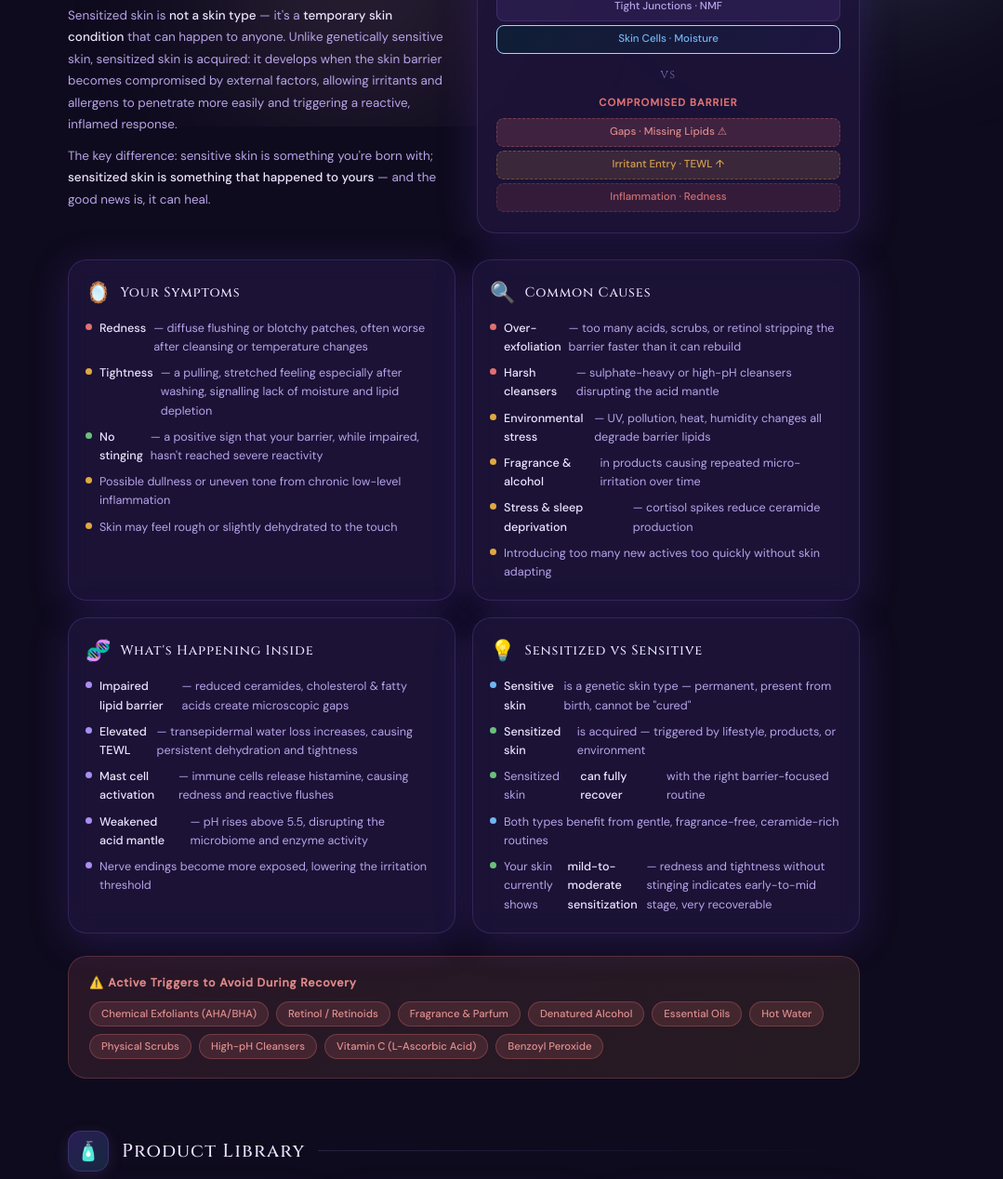
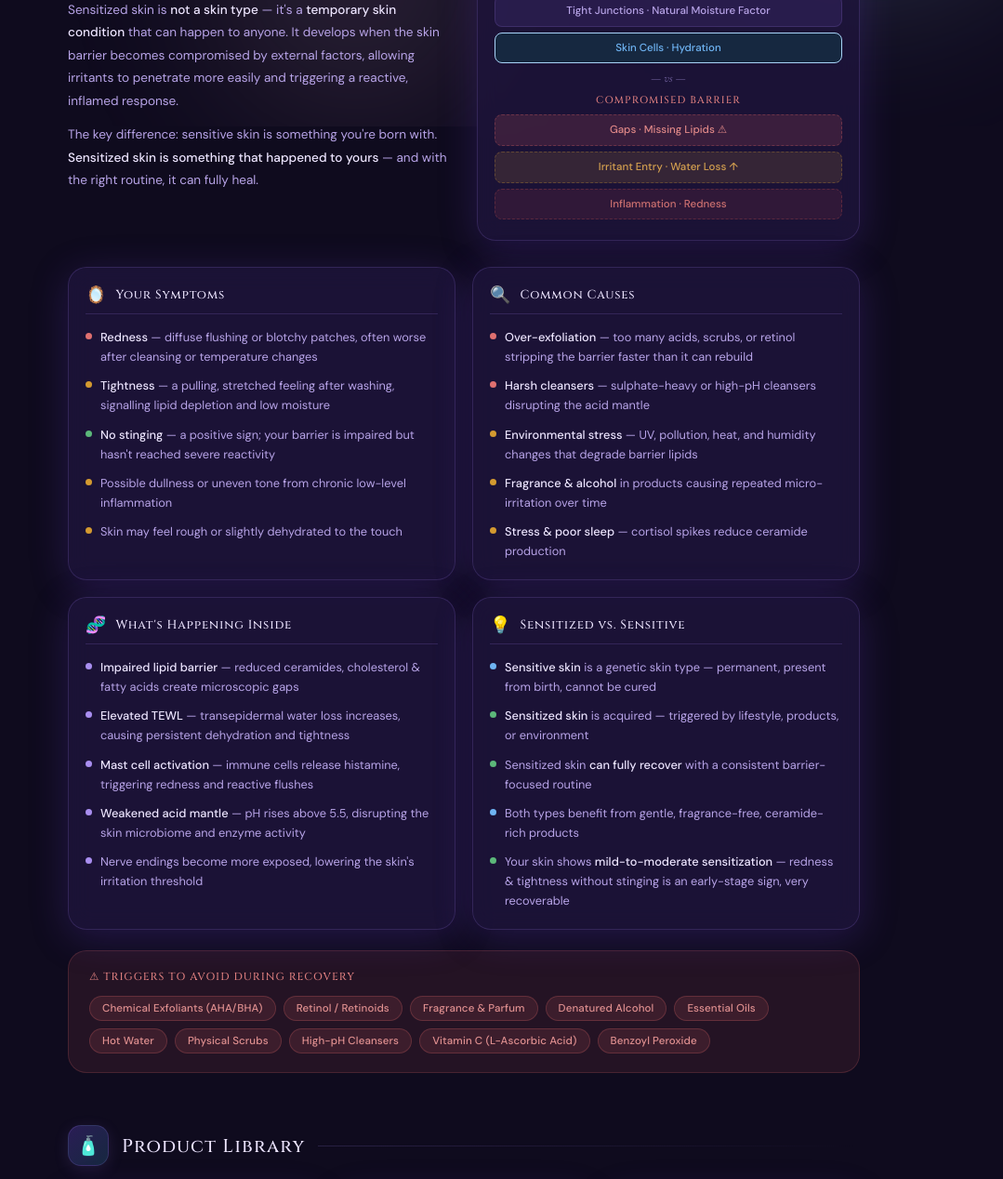
Before and after one commit to vellystar/sensitized-skin-routine, a plain HTML site: page index.html in a window 1280 px wide. Shown: the part 664-1932 px from the top of the page at 93% size, without its empty margins (201-1280 px from the left). Drawn offline with nearby package versions, Linux system fonts and the light colour scheme.

Commit message:
Update index.html

```diff
--- a/index.html
+++ b/index.html
@@ -418,134 +418,146 @@
   .tip-card .tip-icon { font-size: 26px; margin-bottom: 8px; display: block; }
   .tip-card p { font-size: 0.78rem; line-height: 1.55; color: var(--text-secondary); }
 
-  /* ── SKIN CONDITION EXPLAINER ───────────────────────────── */
-  .skin-explainer-hero {
+  /* ── UNDERSTANDING YOUR SKIN ────────────────────────────── */
+
+  /* Intro two-column block */
+  .skin-intro {
     display: grid;
     grid-template-columns: 1fr 1fr;
     gap: 28px;
-    align-items: center;
     margin-bottom: 28px;
-    animation: fadeSlideUp 0.8s ease both;
-  }
-  .skin-explainer-eyebrow {
-    font-size: 0.7rem; font-weight: 700; letter-spacing: 0.14em;
-    text-transform: uppercase; color: var(--gold);
-    margin-bottom: 8px;
-  }
-  .skin-explainer-title {
-    font-family: 'Cinzel', serif; font-size: 1.8rem; font-weight: 500;
-    letter-spacing: 0.05em;
+    align-items: start;
+  }
+
+  .skin-eyebrow {
+    font-size: 0.7rem; font-weight: 600; letter-spacing: 0.16em;
+    text-transform: uppercase; color: var(--gold); margin-bottom: 8px;
+  }
+  .skin-title {
+    font-family: 'Cinzel', serif; font-size: 1.9rem; font-weight: 500;
+    letter-spacing: 0.04em; line-height: 1.2; margin-bottom: 16px;
     background: linear-gradient(135deg, var(--accent), var(--accent2));
     -webkit-background-clip: text; -webkit-text-fill-color: transparent; background-clip: text;
-    margin-bottom: 14px; line-height: 1.2;
-  }
-  .skin-explainer-desc {
-    font-size: 0.84rem; line-height: 1.75; color: var(--text-secondary);
-    margin-bottom: 10px;
-  }
-  .skin-explainer-desc strong { color: var(--text-primary); font-weight: 500; }
-  .skin-explainer-desc:last-child { margin-bottom: 0; }
+  }
+  .skin-intro-text p {
+    font-size: 0.85rem; line-height: 1.8; color: var(--text-secondary);
+    margin-bottom: 12px;
+  }
+  .skin-intro-text p:last-child { margin-bottom: 0; }
+  .skin-intro-text strong { color: var(--text-primary); font-weight: 500; }
 
   /* Barrier diagram */
-  .skin-explainer-visual {
+  .skin-diagram {
     background: var(--surface); border: 1px solid var(--border);
-    border-radius: var(--radius); padding: 22px 20px;
+    border-radius: var(--radius); padding: 22px 18px;
     backdrop-filter: blur(12px); box-shadow: var(--shadow);
-  }
-  .barrier-diagram { display: flex; flex-direction: column; gap: 10px; }
-  .barrier-label-top {
-    font-size: 0.7rem; font-weight: 700; letter-spacing: 0.1em; text-transform: uppercase;
-    color: var(--accent); text-align: center;
-  }
-  .barrier-label-top.damaged { color: #e07070; }
-  .barrier-layers { display: flex; flex-direction: column; gap: 4px; }
-  .barrier-layer {
-    padding: 7px 12px; border-radius: 8px; font-size: 0.72rem;
-    font-weight: 500; text-align: center; line-height: 1.3;
-  }
-  .l1 { background: linear-gradient(135deg, var(--lavender-200), var(--sky-200)); color: var(--accent); border: 1px solid var(--lavender-300); }
+    display: flex; flex-direction: column; gap: 6px;
+  }
+  .diagram-label {
+    font-family: 'Cinzel', serif; font-size: 0.68rem; font-weight: 500;
+    letter-spacing: 0.1em; text-transform: uppercase;
+    color: var(--accent); text-align: center; margin-bottom: 2px;
+  }
+  .diagram-label.damaged { color: #c06060; }
+  [data-theme="dark"] .diagram-label.damaged { color: #e08080; }
+  .diagram-row {
+    padding: 8px 12px; border-radius: 8px; font-size: 0.72rem;
+    font-weight: 500; text-align: center; line-height: 1.35;
+  }
+  .l1 { background: var(--lavender-200); color: var(--accent); border: 1px solid var(--lavender-300); }
   .l2 { background: var(--surface2); color: var(--text-secondary); border: 1px solid var(--border); }
-  .l3 { background: linear-gradient(135deg, var(--sky-100), var(--lavender-100)); color: var(--accent2); border: 1px solid var(--sky-300); }
-  .d1 { background: rgba(224,112,112,0.12); color: #c05050; border: 1px dashed rgba(224,112,112,0.4); }
-  .d2 { background: rgba(240,170,80,0.12); color: #b07030; border: 1px dashed rgba(240,170,80,0.4); }
-  .d3 { background: rgba(200,90,90,0.10); color: #a04040; border: 1px dashed rgba(200,90,90,0.35); }
-  [data-theme="dark"] .d1 { background: rgba(224,112,112,0.18); color: #e08888; border-color: rgba(224,112,112,0.35); }
-  [data-theme="dark"] .d2 { background: rgba(240,170,80,0.15); color: #d4a050; border-color: rgba(240,170,80,0.3); }
-  [data-theme="dark"] .d3 { background: rgba(200,90,90,0.15); color: #cc7070; border-color: rgba(200,90,90,0.3); }
-  .barrier-vs {
-    text-align: center; font-family: 'Cinzel', serif; font-size: 0.8rem;
-    color: var(--text-muted); letter-spacing: 0.1em; padding: 4px 0;
-  }
-
-  /* Info cards grid */
-  .skin-info-grid {
+  .l3 { background: var(--sky-200); color: var(--accent2); border: 1px solid var(--sky-300); }
+  .d1 { background: rgba(200,80,80,0.10); color: #b04040; border: 1px dashed rgba(200,80,80,0.3); }
+  .d2 { background: rgba(210,140,40,0.10); color: #906020; border: 1px dashed rgba(210,140,40,0.3); }
+  .d3 { background: rgba(180,60,60,0.08); color: #983838; border: 1px dashed rgba(180,60,60,0.25); }
+  [data-theme="dark"] .d1 { background: rgba(220,100,100,0.16); color: #e08888; border-color: rgba(220,100,100,0.3); }
+  [data-theme="dark"] .d2 { background: rgba(220,160,60,0.14); color: #d4a050; border-color: rgba(220,160,60,0.28); }
+  [data-theme="dark"] .d3 { background: rgba(200,80,80,0.13); color: #cc7070; border-color: rgba(200,80,80,0.28); }
+  .diagram-vs {
+    font-family: 'Cormorant Garamond', serif; font-style: italic;
+    font-size: 0.82rem; color: var(--text-muted); text-align: center;
+    padding: 2px 0;
+  }
+
+  /* Info cards */
+  .skin-cards {
     display: grid;
     grid-template-columns: repeat(2, 1fr);
     gap: 18px;
-    margin-bottom: 24px;
-  }
-  .skin-info-card {
+    margin-bottom: 22px;
+  }
+  .skin-card {
     background: var(--surface); border: 1px solid var(--border);
     border-radius: var(--radius); padding: 20px 18px;
     backdrop-filter: blur(12px); box-shadow: var(--shadow);
-    transition: transform 0.35s ease, box-shadow 0.35s ease;
-    animation: fadeSlideUp 0.7s ease both;
-  }
-  .skin-info-card:hover { transform: translateY(-4px); box-shadow: var(--shadow-hover); }
-  .skin-info-header {
-    display: flex; align-items: center; gap: 10px; margin-bottom: 14px;
-  }
-  .skin-info-icon { font-size: 22px; }
-  .skin-info-header h4 {
-    font-family: 'Cinzel', serif; font-size: 0.9rem; font-weight: 500;
+    transition: transform 0.3s ease, box-shadow 0.3s ease;
+  }
+  .skin-card:hover { transform: translateY(-4px); box-shadow: var(--shadow-hover); }
+
+  .skin-card-head {
+    display: flex; align-items: center; gap: 10px;
+    margin-bottom: 14px; padding-bottom: 11px;
+    border-bottom: 1px solid var(--border);
+  }
+  .skin-card-head span { font-size: 18px; line-height: 1; }
+  .skin-card-head h4 {
+    font-family: 'Cinzel', serif; font-size: 0.82rem; font-weight: 500;
     letter-spacing: 0.06em; color: var(--text-primary);
   }
-  .skin-info-list { list-style: none; display: flex; flex-direction: column; gap: 8px; }
-  .skin-info-list li {
-    font-size: 0.79rem; line-height: 1.6; color: var(--text-secondary);
-    display: flex; align-items: flex-start; gap: 8px;
-  }
-  .skin-info-list li strong { color: var(--text-primary); font-weight: 500; }
+
+  .skin-card ul {
+    list-style: none; display: flex; flex-direction: column; gap: 10px;
+  }
+  .skin-card ul li {
+    display: flex; align-items: flex-start; gap: 9px;
+    font-size: 0.8rem; line-height: 1.65; color: var(--text-secondary);
+  }
+  .skin-card ul li strong { color: var(--text-primary); font-weight: 500; }
+  .skin-card ul li span { flex: 1; }
+
+  /* Dots */
   .dot {
-    width: 7px; height: 7px; border-radius: 50%; flex-shrink: 0; margin-top: 5px;
+    width: 7px; height: 7px; border-radius: 50%;
+    flex-shrink: 0; margin-top: 6px; display: block;
   }
   .dot.red    { background: #e07070; }
-  .dot.amber  { background: #e0a840; }
-  .dot.green  { background: #6bbf7a; }
+  .dot.amber  { background: #d49a30; }
+  .dot.green  { background: #5cb87a; }
   .dot.purple { background: var(--accent); }
   .dot.blue   { background: var(--accent2); }
 
-  /* Trigger strip */
-  .trigger-strip {
-    background: linear-gradient(135deg, rgba(224,112,112,0.08), rgba(240,170,80,0.08));
-    border: 1px solid rgba(224,112,112,0.22);
-    border-radius: var(--radius); padding: 20px 22px;
-    margin-bottom: 10px;
-    animation: fadeSlideUp 0.8s ease both;
-  }
-  [data-theme="dark"] .trigger-strip {
-    background: linear-gradient(135deg, rgba(224,112,112,0.12), rgba(240,170,80,0.10));
-    border-color: rgba(224,112,112,0.25);
-  }
-  .trigger-strip-title {
-    font-size: 0.78rem; font-weight: 700; letter-spacing: 0.06em;
-    color: #c05050; margin-bottom: 12px;
-  }
-  [data-theme="dark"] .trigger-strip-title { color: #e08888; }
-  .trigger-list { display: flex; flex-wrap: wrap; gap: 8px; }
-  .trigger-tag {
-    font-size: 0.71rem; font-weight: 500; padding: 5px 12px; border-radius: 999px;
-    background: rgba(224,112,112,0.10); border: 1px solid rgba(224,112,112,0.28);
-    color: #b04040;
-  }
-  [data-theme="dark"] .trigger-tag {
-    background: rgba(224,112,112,0.15); border-color: rgba(224,112,112,0.3); color: #e09090;
-  }
-
-  /* Responsive — skin section */
+  /* Triggers */
+  .skin-triggers {
+    background: rgba(200,80,80,0.06); border: 1px solid rgba(200,80,80,0.18);
+    border-radius: var(--radius); padding: 20px 22px; margin-bottom: 10px;
+  }
+  [data-theme="dark"] .skin-triggers {
+    background: rgba(220,100,100,0.10); border-color: rgba(220,100,100,0.20);
+  }
+  .triggers-title {
+    font-family: 'Cinzel', serif; font-size: 0.72rem; font-weight: 500;
+    letter-spacing: 0.09em; text-transform: uppercase;
+    color: #b03030; margin-bottom: 13px;
+  }
+  [data-theme="dark"] .triggers-title { color: #e08080; }
+  .triggers-list {
+    display: flex; flex-wrap: wrap; gap: 8px;
+  }
+  .triggers-list span {
+    font-size: 0.72rem; font-weight: 500; padding: 5px 13px;
+    border-radius: 999px; letter-spacing: 0.01em;
+    background: rgba(200,80,80,0.08); border: 1px solid rgba(200,80,80,0.22);
+    color: #a03030;
+  }
+  [data-theme="dark"] .triggers-list span {
+    background: rgba(220,100,100,0.13); border-color: rgba(220,100,100,0.25); color: #e09090;
+  }
+
+  /* Responsive */
   @media (max-width: 680px) {
-    .skin-explainer-hero { grid-template-columns: 1fr; gap: 20px; }
-    .skin-info-grid { grid-template-columns: 1fr; gap: 14px; }
+    .skin-intro { grid-template-columns: 1fr; gap: 18px; }
+    .skin-title  { font-size: 1.55rem; }
+    .skin-cards  { grid-template-columns: 1fr; gap: 14px; }
   }
 
   /* ── ONLYOU FULL-WIDTH CARD ─────────────────────────────── */
@@ -1042,109 +1054,102 @@
     <div class="line"></div>
   </div>
 
-  <!-- What is sensitized skin -->
-  <div class="skin-explainer-hero">
-    <div class="skin-explainer-text">
-      <div class="skin-explainer-eyebrow">✦ What You're Dealing With</div>
-      <h3 class="skin-explainer-title">Sensitized Skin</h3>
-      <p class="skin-explainer-desc">Sensitized skin is <strong>not a skin type</strong> — it's a <strong>temporary skin condition</strong> that can happen to anyone. Unlike genetically sensitive skin, sensitized skin is acquired: it develops when the skin barrier becomes compromised by external factors, allowing irritants and allergens to penetrate more easily and triggering a reactive, inflamed response.</p>
-      <p class="skin-explainer-desc">The key difference: sensitive skin is something you're born with; <strong>sensitized skin is something that happened to yours</strong> — and the good news is, it can heal.</p>
-    </div>
-    <div class="skin-explainer-visual">
-      <div class="barrier-diagram">
-        <div class="barrier-label-top">Healthy Barrier</div>
-        <div class="barrier-layers">
-          <div class="barrier-layer l1">Ceramides · Lipids · Fatty Acids</div>
-          <div class="barrier-layer l2">Tight Junctions · NMF</div>
-          <div class="barrier-layer l3">Skin Cells · Moisture</div>
-        </div>
-        <div class="barrier-vs">vs</div>
-        <div class="barrier-label-top damaged">Compromised Barrier</div>
-        <div class="barrier-layers damaged-layers">
-          <div class="barrier-layer d1">Gaps · Missing Lipids ⚠</div>
-          <div class="barrier-layer d2">Irritant Entry · TEWL ↑</div>
-          <div class="barrier-layer d3">Inflammation · Redness</div>
-        </div>
-      </div>
+  <!-- Intro block -->
+  <div class="skin-intro">
+    <div class="skin-intro-text">
+      <p class="skin-eyebrow">✦ What You're Dealing With</p>
+      <h3 class="skin-title">Sensitized Skin</h3>
+      <p>Sensitized skin is <strong>not a skin type</strong> — it's a <strong>temporary skin condition</strong> that can happen to anyone. It develops when the skin barrier becomes compromised by external factors, allowing irritants to penetrate more easily and triggering a reactive, inflamed response.</p>
+      <p>The key difference: sensitive skin is something you're born with. <strong>Sensitized skin is something that happened to yours</strong> — and with the right routine, it can fully heal.</p>
+    </div>
+    <div class="skin-diagram">
+      <p class="diagram-label">Healthy Barrier</p>
+      <div class="diagram-row l1">Ceramides · Lipids · Fatty Acids</div>
+      <div class="diagram-row l2">Tight Junctions · Natural Moisture Factor</div>
+      <div class="diagram-row l3">Skin Cells · Hydration</div>
+      <p class="diagram-vs">— vs —</p>
+      <p class="diagram-label damaged">Compromised Barrier</p>
+      <div class="diagram-row d1">Gaps · Missing Lipids ⚠</div>
+      <div class="diagram-row d2">Irritant Entry · Water Loss ↑</div>
+      <div class="diagram-row d3">Inflammation · Redness</div>
     </div>
   </div>
 
-  <!-- Symptoms + Causes grid -->
-  <div class="skin-info-grid">
-
-    <div class="skin-info-card">
-      <div class="skin-info-header">
-        <span class="skin-info-icon">🪞</span>
+  <!-- Info cards -->
+  <div class="skin-cards">
+
+    <div class="skin-card">
+      <div class="skin-card-head">
+        <span>🪞</span>
         <h4>Your Symptoms</h4>
       </div>
-      <ul class="skin-info-list">
-        <li><span class="dot red"></span><strong>Redness</strong> — diffuse flushing or blotchy patches, often worse after cleansing or temperature changes</li>
-        <li><span class="dot amber"></span><strong>Tightness</strong> — a pulling, stretched feeling especially after washing, signalling lack of moisture and lipid depletion</li>
-        <li><span class="dot green"></span><strong>No stinging</strong> — a positive sign that your barrier, while impaired, hasn't reached severe reactivity</li>
-        <li><span class="dot amber"></span>Possible dullness or uneven tone from chronic low-level inflammation</li>
-        <li><span class="dot amber"></span>Skin may feel rough or slightly dehydrated to the touch</li>
+      <ul>
+        <li><i class="dot red"></i><span><strong>Redness</strong> — diffuse flushing or blotchy patches, often worse after cleansing or temperature changes</span></li>
+        <li><i class="dot amber"></i><span><strong>Tightness</strong> — a pulling, stretched feeling after washing, signalling lipid depletion and low moisture</span></li>
+        <li><i class="dot green"></i><span><strong>No stinging</strong> — a positive sign; your barrier is impaired but hasn't reached severe reactivity</span></li>
+        <li><i class="dot amber"></i><span>Possible dullness or uneven tone from chronic low-level inflammation</span></li>
+        <li><i class="dot amber"></i><span>Skin may feel rough or slightly dehydrated to the touch</span></li>
       </ul>
     </div>
 
-    <div class="skin-info-card">
-      <div class="skin-info-header">
-        <span class="skin-info-icon">🔍</span>
+    <div class="skin-card">
+      <div class="skin-card-head">
+        <span>🔍</span>
         <h4>Common Causes</h4>
       </div>
-      <ul class="skin-info-list">
-        <li><span class="dot red"></span><strong>Over-exfoliation</strong> — too many acids, scrubs, or retinol stripping the barrier faster than it can rebuild</li>
-        <li><span class="dot red"></span><strong>Harsh cleansers</strong> — sulphate-heavy or high-pH cleansers disrupting the acid mantle</li>
-        <li><span class="dot amber"></span><strong>Environmental stress</strong> — UV, pollution, heat, humidity changes all degrade barrier lipids</li>
-        <li><span class="dot amber"></span><strong>Fragrance & alcohol</strong> in products causing repeated micro-irritation over time</li>
-        <li><span class="dot amber"></span><strong>Stress & sleep deprivation</strong> — cortisol spikes reduce ceramide production</li>
-        <li><span class="dot amber"></span>Introducing too many new actives too quickly without skin adapting</li>
+      <ul>
+        <li><i class="dot red"></i><span><strong>Over-exfoliation</strong> — too many acids, scrubs, or retinol stripping the barrier faster than it can rebuild</span></li>
+        <li><i class="dot red"></i><span><strong>Harsh cleansers</strong> — sulphate-heavy or high-pH cleansers disrupting the acid mantle</span></li>
+        <li><i class="dot amber"></i><span><strong>Environmental stress</strong> — UV, pollution, heat, and humidity changes that degrade barrier lipids</span></li>
+        <li><i class="dot amber"></i><span><strong>Fragrance &amp; alcohol</strong> in products causing repeated micro-irritation over time</span></li>
+        <li><i class="dot amber"></i><span><strong>Stress &amp; poor sleep</strong> — cortisol spikes reduce ceramide production</span></li>
       </ul>
     </div>
 
-    <div class="skin-info-card">
-      <div class="skin-info-header">
-        <span class="skin-info-icon">🧬</span>
+    <div class="skin-card">
+      <div class="skin-card-head">
+        <span>🧬</span>
         <h4>What's Happening Inside</h4>
       </div>
-      <ul class="skin-info-list">
-        <li><span class="dot purple"></span><strong>Impaired lipid barrier</strong> — reduced ceramides, cholesterol & fatty acids create microscopic gaps</li>
-        <li><span class="dot purple"></span><strong>Elevated TEWL</strong> — transepidermal water loss increases, causing persistent dehydration and tightness</li>
-        <li><span class="dot purple"></span><strong>Mast cell activation</strong> — immune cells release histamine, causing redness and reactive flushes</li>
-        <li><span class="dot purple"></span><strong>Weakened acid mantle</strong> — pH rises above 5.5, disrupting the microbiome and enzyme activity</li>
-        <li><span class="dot purple"></span>Nerve endings become more exposed, lowering the irritation threshold</li>
+      <ul>
+        <li><i class="dot purple"></i><span><strong>Impaired lipid barrier</strong> — reduced ceramides, cholesterol &amp; fatty acids create microscopic gaps</span></li>
+        <li><i class="dot purple"></i><span><strong>Elevated TEWL</strong> — transepidermal water loss increases, causing persistent dehydration and tightness</span></li>
+        <li><i class="dot purple"></i><span><strong>Mast cell activation</strong> — immune cells release histamine, triggering redness and reactive flushes</span></li>
+        <li><i class="dot purple"></i><span><strong>Weakened acid mantle</strong> — pH rises above 5.5, disrupting the skin microbiome and enzyme activity</span></li>
+        <li><i class="dot purple"></i><span>Nerve endings become more exposed, lowering the skin's irritation threshold</span></li>
       </ul>
     </div>
 
-    <div class="skin-info-card">
-      <div class="skin-info-header">
-        <span class="skin-info-icon">💡</span>
-        <h4>Sensitized vs Sensitive</h4>
-      </div>
-      <ul class="skin-info-list">
-        <li><span class="dot blue"></span><strong>Sensitive skin</strong> is a genetic skin type — permanent, present from birth, cannot be "cured"</li>
-        <li><span class="dot green"></span><strong>Sensitized skin</strong> is acquired — triggered by lifestyle, products, or environment</li>
-        <li><span class="dot green"></span>Sensitized skin <strong>can fully recover</strong> with the right barrier-focused routine</li>
-        <li><span class="dot blue"></span>Both types benefit from gentle, fragrance-free, ceramide-rich routines</li>
-        <li><span class="dot green"></span>Your skin currently shows <strong>mild-to-moderate sensitization</strong> — redness and tightness without stinging indicates early-to-mid stage, very recoverable</li>
+    <div class="skin-card">
+      <div class="skin-card-head">
+        <span>💡</span>
+        <h4>Sensitized vs. Sensitive</h4>
+      </div>
+      <ul>
+        <li><i class="dot blue"></i><span><strong>Sensitive skin</strong> is a genetic skin type — permanent, present from birth, cannot be cured</span></li>
+        <li><i class="dot green"></i><span><strong>Sensitized skin</strong> is acquired — triggered by lifestyle, products, or environment</span></li>
+        <li><i class="dot green"></i><span>Sensitized skin <strong>can fully recover</strong> with a consistent barrier-focused routine</span></li>
+        <li><i class="dot blue"></i><span>Both types benefit from gentle, fragrance-free, ceramide-rich products</span></li>
+        <li><i class="dot green"></i><span>Your skin shows <strong>mild-to-moderate sensitization</strong> — redness &amp; tightness without stinging is an early-stage sign, very recoverable</span></li>
       </ul>
     </div>
 
   </div>
 
-  <!-- Trigger avoidance strip -->
-  <div class="trigger-strip">
-    <div class="trigger-strip-title">⚠️ Active Triggers to Avoid During Recovery</div>
-    <div class="trigger-list">
-      <span class="trigger-tag">Chemical Exfoliants (AHA/BHA)</span>
-      <span class="trigger-tag">Retinol / Retinoids</span>
-      <span class="trigger-tag">Fragrance & Parfum</span>
-      <span class="trigger-tag">Denatured Alcohol</span>
-      <span class="trigger-tag">Essential Oils</span>
-      <span class="trigger-tag">Hot Water</span>
-      <span class="trigger-tag">Physical Scrubs</span>
-      <span class="trigger-tag">High-pH Cleansers</span>
-      <span class="trigger-tag">Vitamin C (L-Ascorbic Acid)</span>
-      <span class="trigger-tag">Benzoyl Peroxide</span>
+  <!-- Triggers -->
+  <div class="skin-triggers">
+    <p class="triggers-title">⚠ Triggers to Avoid During Recovery</p>
+    <div class="triggers-list">
+      <span>Chemical Exfoliants (AHA/BHA)</span>
+      <span>Retinol / Retinoids</span>
+      <span>Fragrance &amp; Parfum</span>
+      <span>Denatured Alcohol</span>
+      <span>Essential Oils</span>
+      <span>Hot Water</span>
+      <span>Physical Scrubs</span>
+      <span>High-pH Cleansers</span>
+      <span>Vitamin C (L-Ascorbic Acid)</span>
+      <span>Benzoyl Peroxide</span>
     </div>
   </div>
 
```
